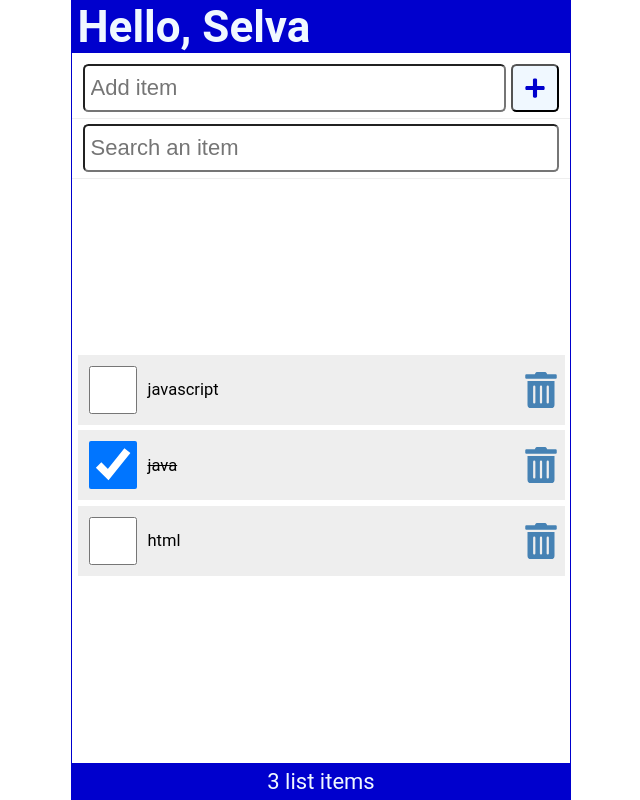
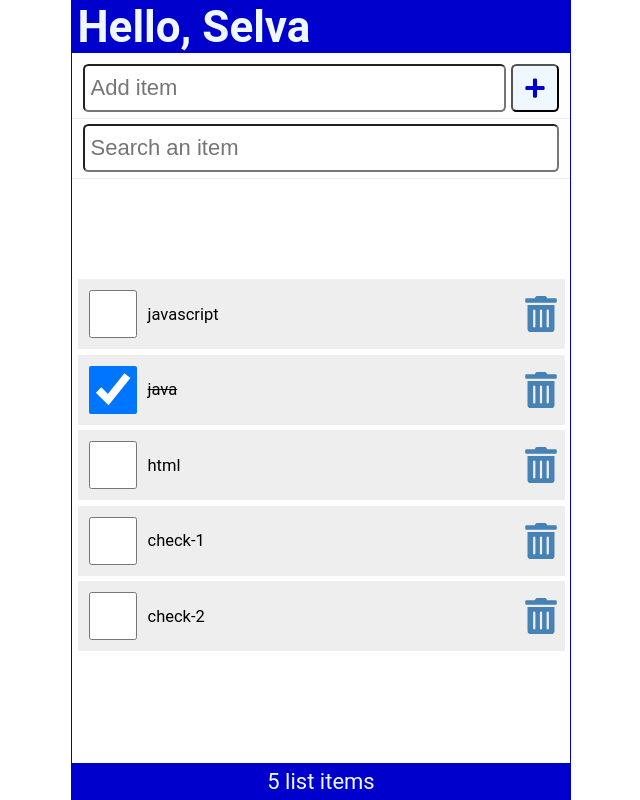
Before and after one commit to selvaG2/selva-react, a React (Create React App) app: page / in a window 1280 px wide. Shown: the whole page, without its empty margins (319-959 px from the left). Built offline with nearby package versions, Linux system fonts and the light colour scheme; data requests are answered from the project's data file.

Commit message:
create done

```diff
--- a/data/db.json
+++ b/data/db.json
@@ -14,6 +14,16 @@
       "id": 3,
       "checked": false,
       "item": "html"
+    },
+    {
+      "id": 4,
+      "checked": false,
+      "item": "check-1"
+    },
+    {
+      "id": 5,
+      "checked": false,
+      "item": "check-2"
     }
   ]
 }
--- a/src/App.js
+++ b/src/App.js
@@ -5,6 +5,7 @@
 import { useState } from 'react';
 import SearchItem from './SearchItem';
 import { useEffect } from 'react';
+import apiRequest from './apiRequest';
 
 
 function App() {
@@ -42,11 +43,21 @@
 
   }, [])
 
-  const addItem = (item) => {
+  const addItem = async (item) => {
     const id = items.length ? items[items.length - 1].id + 1 : 1;
     const addNewItem = { id, checked: false, item }
     const listItems = [...items, addNewItem]
     setItem(listItems)
+    const postOptions = {
+      method: "POST",
+      headers:{
+        'content-type': 'application/json'
+      },
+      body :JSON.stringify(addNewItem)
+    }
+
+    const result = await apiRequest(API_URl,postOptions)
+    if(result) setfetchError(result)
   }
 
   const handleCheck = (id) => {
--- a/src/apiRequest.js
+++ b/src/apiRequest.js
@@ -0,0 +1,20 @@
+const apiRequest = async (url = '',optionsObj = null, errMsg = null) => {
+
+    try{
+
+        const response = await fetch(url,optionsObj);
+        // second para meter is object
+        if(!response.ok) throw Error ("Plese reload the app")
+
+    }catch(err){
+
+        errMsg = err.Message;
+
+    }finally{
+        return errMsg;
+
+    }
+
+}
+
+export default apiRequest
```
Lines whose indentation alone changed are shown as unchanged.
